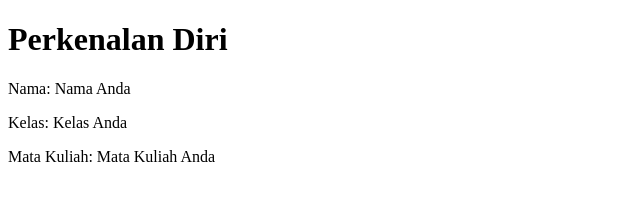
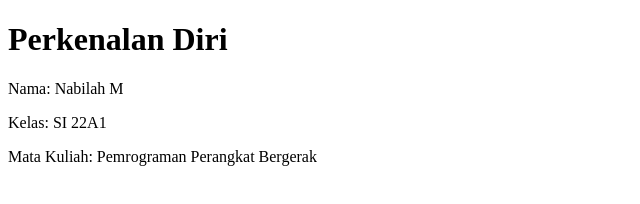
Before and after one commit to NabilahM29/nabilah, a plain HTML site: page index.html in a window 1280 px wide. Shown: the whole page, without its empty margins (0-640 px from the left). Drawn offline with Linux system fonts and the light colour scheme.

Commit message:
Update index.html

```diff
--- a/index.html
+++ b/index.html
@@ -10,9 +10,9 @@
 
     <h1>Perkenalan Diri</h1>
 
-    <p>Nama: Nama Anda</p>
-    <p>Kelas: Kelas Anda</p>
-    <p>Mata Kuliah: Mata Kuliah Anda</p>
+    <p>Nama: Nabilah M</p>
+    <p>Kelas: SI 22A1</p>
+    <p>Mata Kuliah: Pemrograman Perangkat Bergerak</p>
 
 </body>
 </html>
```
